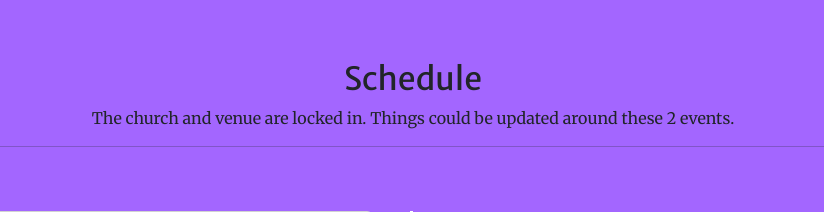
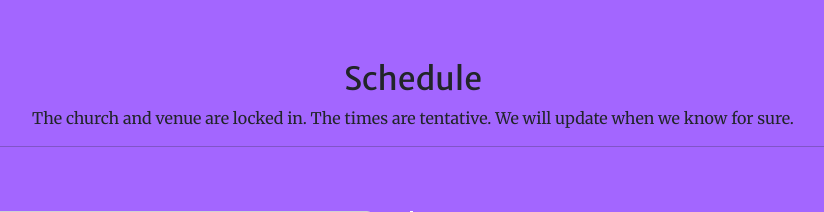
Before and after one commit to Kevdinh33/wedding, a Flask app: page / in a window 1280 px wide. Shown: the part 2640-2852 px from the top of the page, without its empty margins (227-1051 px from the left). Run offline with Flask 3, Linux system fonts and the light colour scheme; some libraries are stand-ins or nearby versions.

Commit message:
updated times

```diff
--- a/templates/index.html
+++ b/templates/index.html
@@ -153,7 +153,7 @@
     <section class="page-section bg-primary">
         <div class="container px-4 px-lg-5">
             <h2 class="text-center mt-0">Schedule</h2>
-            <p class="text-center mt-0">The church and venue are locked in.  Things could be updated around these 2 events.</p>
+            <p class="text-center mt-0">The church and venue are locked in.  The times are tentative.  We will update when we know for sure.</p>
             <hr class="divider-light"/>
         </div>
         <div class="container py-5">
@@ -183,7 +183,7 @@
                 <div class="card-body p-4">
                   <h4 class="fw-bold mb-4">Dale's Essenhaus Walhburg, TX</h4>
                     <a target="_blank" href="https://sainthelens.org/" >
-                        <p class="text-primary mb-4" target="_blank" href="https://sainthelens.org/" ><i class="far fa-clock" aria-hidden="true"></i>Reception @ 6:00PM</p>
+                        <p class="text-primary mb-4" target="_blank" href="https://dales-essenhaus-walburg.com/" ><i class="far fa-clock" aria-hidden="true"></i>Reception @ 6:00PM</p>
                     </a>
                     <p class="mb-0">Giddy yup y'all and a yeehaw too. We celebrating here!</p>
                 </div>
```
